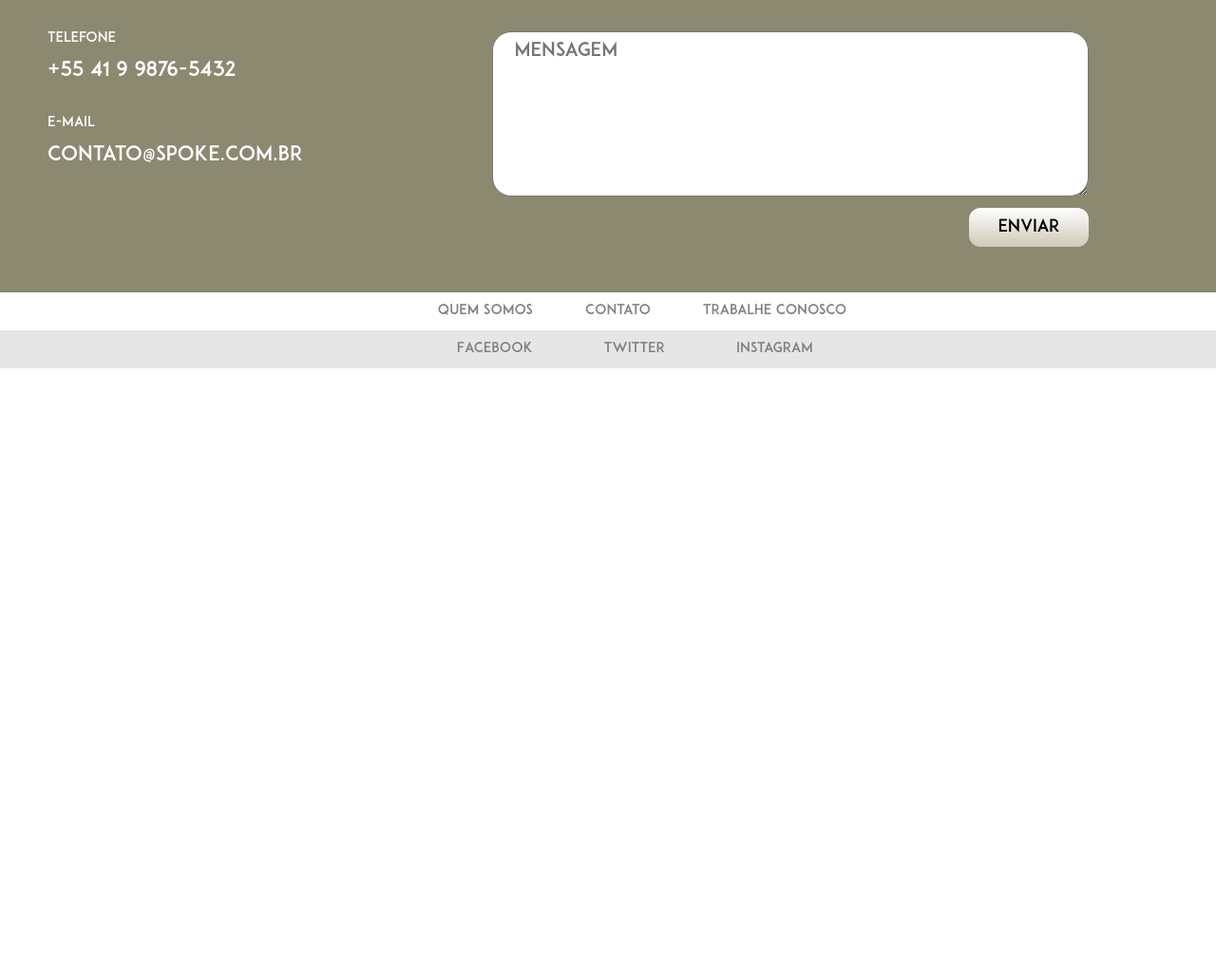
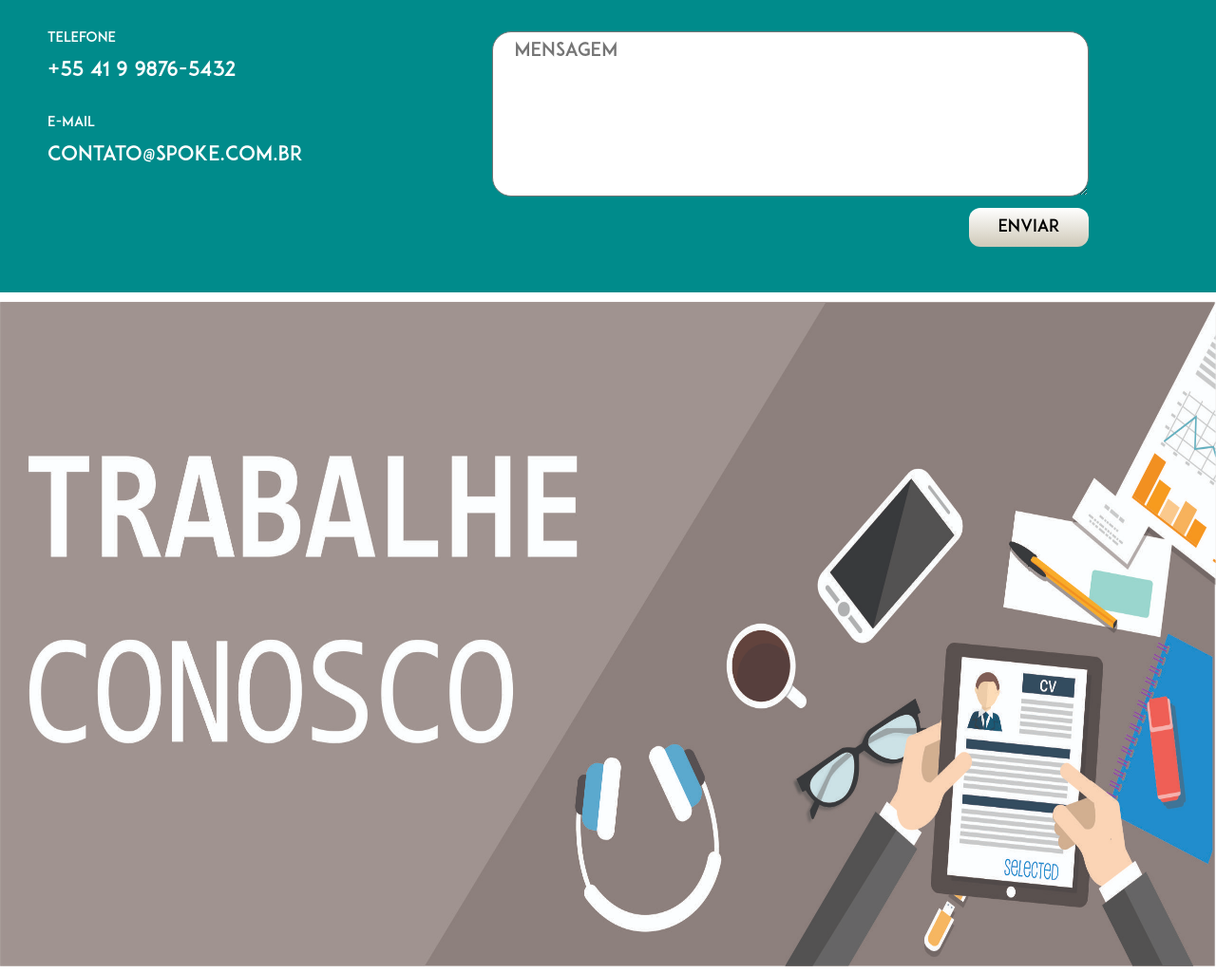
Before and after one commit to ni91/spoke, a plain HTML site: page index.html in a window 1280 px wide. Shown: the part 1342-2367 px from the top of the page at 95% size. Before the commit the page ends 1730 px from the top, so only its background shows below. Drawn offline with Linux system fonts and the light colour scheme.

Commit message:
Add files via upload

```diff
--- a/css/estilo.css
+++ b/css/estilo.css
@@ -11,7 +11,7 @@ a{
 div#interface{
   background-color: #48D1CC;
   width: 100%;
-  height: 1730px;
+  height: 2410px;
 }
 
 header#cabecalho{
@@ -52,7 +52,7 @@ nav#menu a {
 }
 
 nav#menu a:hover {
-  color: #691065;
+  color: #008B8B;
 }
 
 section#corpo{
@@ -102,12 +102,12 @@ section#corpo input:hover{
 }
 
 section#corpo a#botaop{
-  margin-left: 37%;
+  margin-left: 40%;
   padding: 10px;
 }
 
 section#quemsomos{
-  background-color: #f2f2f2;
+  background-color: #FFFAFA;
   width: 100%;
   height: 490px;
   float: left;
@@ -134,10 +134,12 @@ section#quemsomos figure.galeria{
   width: 200px;
   height: 200px;
   overflow: hidden;
-  position: relative;
-  left: 30%;
-  margin: 20px 100px 0px 25px;
+  margin: 20px 30px 0px 25px;
   display: inline-block;
+}
+
+section#quemsomos figure#Egaleria{
+  margin-left: 36%;
 }
 
 section#quemsomos img{
@@ -157,13 +159,13 @@ section#contato{
   width: 100%;
   height: 500px;
   float: left;
+  background-color: #008B8B;
 }
 
 section#contato div#infocontato{
   float: left;
   height: 100%;
   width: 30%;
-  background-color: #8B8970;
   font-family: 'Titulos';
 }
 
@@ -190,7 +192,6 @@ section#contato div#formcontato{
   float: left;
   height: 100%;
   width: 70%;
-  background-color: #8B8970;
 }
 
 section#contato div#formcontato h1{
@@ -258,10 +259,17 @@ input.enviar {
 	border: 0px solid #f2f5f5;
 }
 
+section#trabelheconosco{
+  width: 100%;
+  height: 700px;
+  border-bottom: 10px solid white;
+  border-top: 10px solid white;
+  float: left;
+}
 
-
-section#trabelheconosco{
-
+section#trabelheconosco img{
+  width: 100%;
+  height: 100%;
 }
 
 footer.rodape{
@@ -269,22 +277,14 @@ footer.rodape{
   width: 100%;
   height: 40px;
   font-size: 15pt;
-
+  background-color: rgb(230,230,230);
 }
 
-footer#rodape1{
-    background-color: white;
-}
-
-footer#rodape2{
-    background-color: rgb(230,230,230);
-}
-
-footer ul{
+footer.rodape ul{
   padding-top: .5%;
   float: left;
   position:relative;
-  left: 36%;
+  left: 40%;
 }
 
 footer.rodape li{
@@ -296,9 +296,13 @@ footer.rodape li{
 }
 
 footer.rodape li:hover{
-  color: #691065;
+  color: #008B8B;
 }
 
-footer#rodape2 li{
-  padding-left: 20px;
+footer.rodape img{
+  height: 30px;
+  width: 30px;
+  position: absolute;
+  top: 19%;
+  margin-left: -8%;
 }
--- a/index.html
+++ b/index.html
@@ -16,6 +16,8 @@
       <nav id="menu">
         <img src="img/logo.png" alt="Logotipo" />
         <ul>
+          <li><a href="#Aquemsomos">Quem Somos</a></li>
+          <li><a href="#Acontato">Contato</a></li>
           <li><a href="login.html">Login</a></li>
           <li><a href="cadastro.html">Cadastro</a></li>
         </ul>
@@ -35,7 +37,7 @@
       <h1>QUEM SOMOS</h1>
       <p class="titulo">GABRIEL OCZUST & NICOLLI PETRY- TI</p>
 
-        <figure class="galeria">
+        <figure class="galeria" id="Egaleria">
           <a href="https://www.facebook.com/gaboczust" target="_blank"><img src="img/gabriel.jpg" alt="Imagem Gabriel" /></a>
         </figure>
         <figure class="galeria">
@@ -57,7 +59,7 @@
       <div id="formcontato">
         <h1>ENTRE EM CONTATO</h1>
         <form method="post" id="fContato" action="mailto:gabriel.oczust@gmail.com">
-          <p class="pContato"><input type="text" name="tNome" id="cNome" size="20" maxlength="30" placeholder="Nome Completo" /></p>
+          <p class="pContato"><input type="text" name="tNome" id="cNome" size="20" maxlength="64" placeholder="Nome Completo" /></p>
           <p><input type="email" name="tMail" id="cMail" size="30" maxlength="64" placeholder="E-mail"/></p>
           <p class="pMsg"><textarea id="cMsg" name="tMsg" cols="75" rows="8" placeholder="Mensagem"></textarea></p>
           <input type="submit" name="tEnviar" class="enviar" value="Enviar"></input>
@@ -66,21 +68,14 @@
     </section>
 
     <section id="trabelheconosco">
-
+      <img src="img/trabalheconosco.jpg" alt="Trabalhe Conosco">
     </section>
 
-    <footer class="rodape" id="rodape1">
-      <ul id="lista_informaçoes">
-        <a href="#Aquemsomos"><li>Quem Somos</li></a>
-        <a href="#Acontato"><li class="liespaço">Contato</li></a>
-        <a href="#Atrabalheconosco"><li class="liespaço">Trabalhe Conosco</li></a>
-      </ul>
-    </footer>
-    <footer class="rodape" id="rodape2">
+    <footer class="rodape">
       <ul id="lista_redesocias">
-        <li>Facebook</li>
-        <li>Twitter</li>
-        <li>Instagram</li>
+        <a href="https://www.facebook.com" target="_blank"><img src="img/facebook.png" alt="Icone Facebook"/><li>Facebook</li></a>
+        <a href="https://www.twitter.com" target="_blank"><img src="img/twitter.png" alt="Icone Twitter"/><li>Twitter</li></a>
+        <a href="https://www.instagram.com" target="_blank"><img src="img/instagram.png" alt="Icone Instagram"/><li>Instagram</li></a>
       </ul>
     </footer>
   </div>
```
Also changed, not shown: img/facebook.png (added), img/instagram.png (added), img/trabalheconosco.jpg (added), img/twitter.png.
